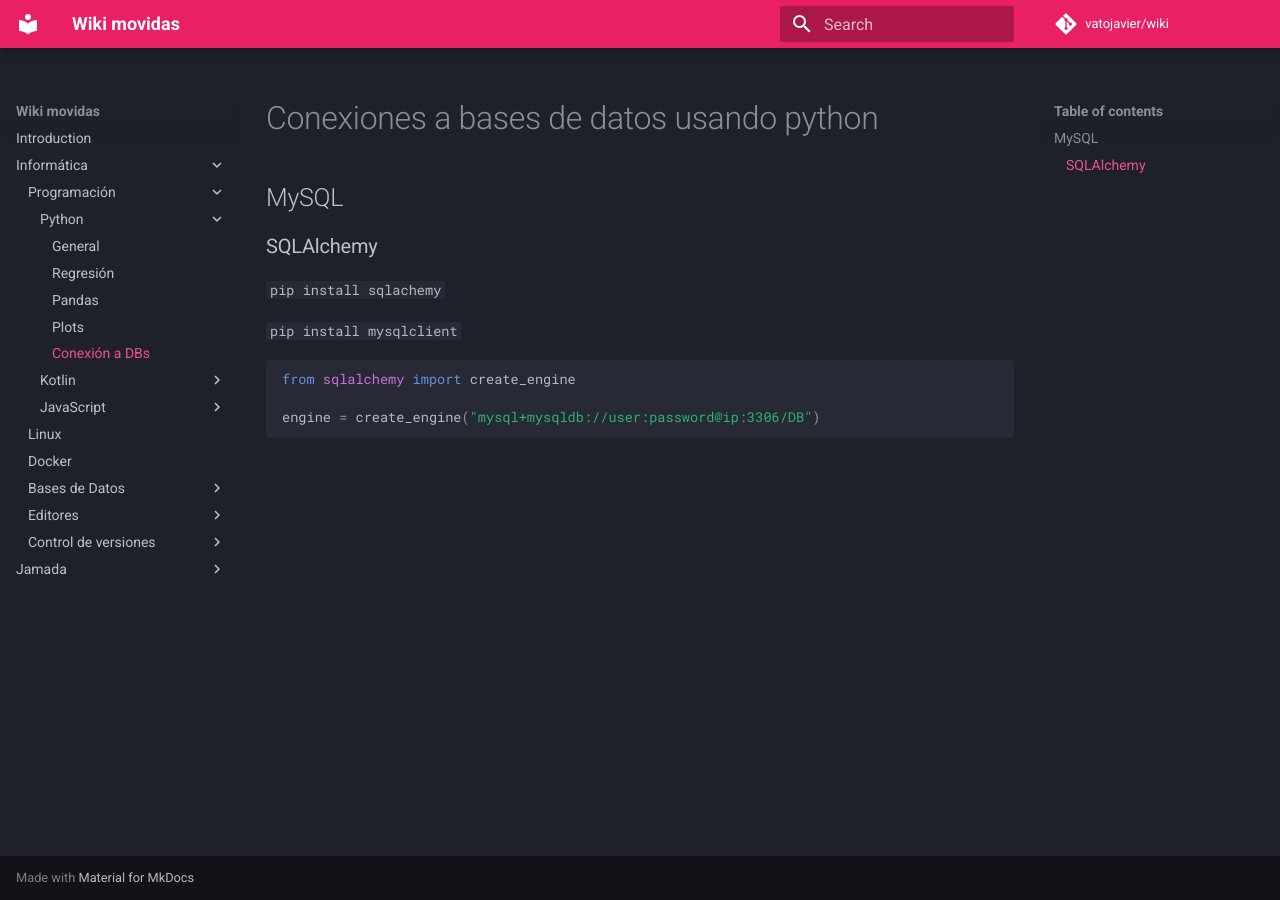
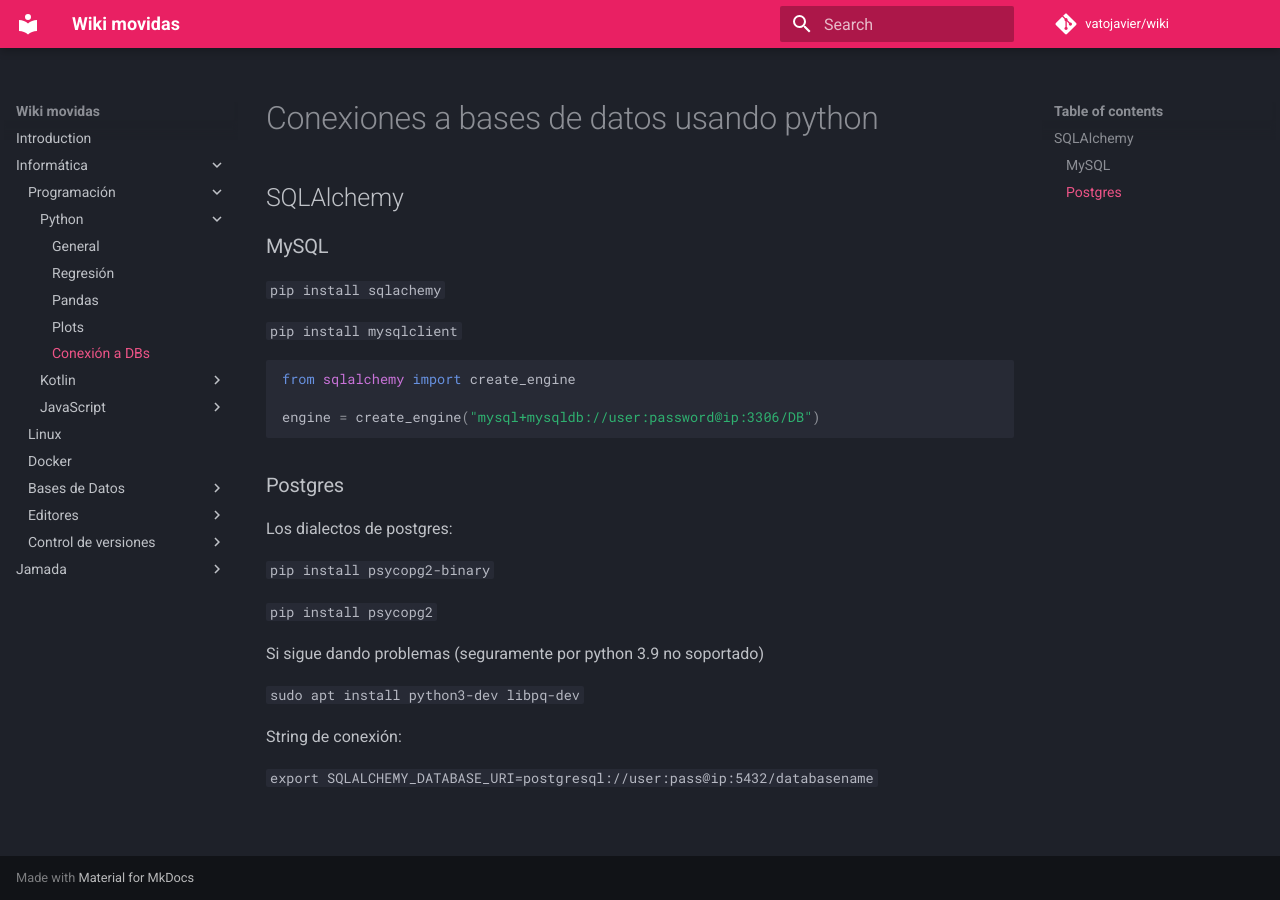
Before and after one commit to vatojavier/wiki, an MkDocs documentation site: the page built from docs/informatica/python/cDB.md, in a window 1280 px wide. Built offline with MkDocs 1.6.1 and Material for MkDocs 9.7.7, drawn with Linux system fonts in a browser that asks for light colours; comment, search, counter and statistics services are not loaded.

Commit message:
Update cDB.md

````diff
--- a/docs/informatica/python/cDB.md
+++ b/docs/informatica/python/cDB.md
@@ -1,8 +1,7 @@
 # Conexiones a bases de datos usando python
 
-## MySQL
-
-### SQLAlchemy
+## SQLAlchemy
+### MySQL
 
 `pip install sqlachemy`
 
@@ -14,3 +13,20 @@ from sqlalchemy import create_engine
 engine = create_engine("mysql+mysqldb://user:password@ip:3306/DB")
 
 ```
+
+### Postgres
+Los dialectos de postgres:
+
+`pip install psycopg2-binary`
+
+`pip install psycopg2`
+
+Si sigue dando problemas  (seguramente por python 3.9 no soportado)
+
+`
+sudo apt install python3-dev libpq-dev
+`
+
+String de conexión:
+
+`export SQLALCHEMY_DATABASE_URI=postgresql://user:pass@ip:5432/databasename`
````
